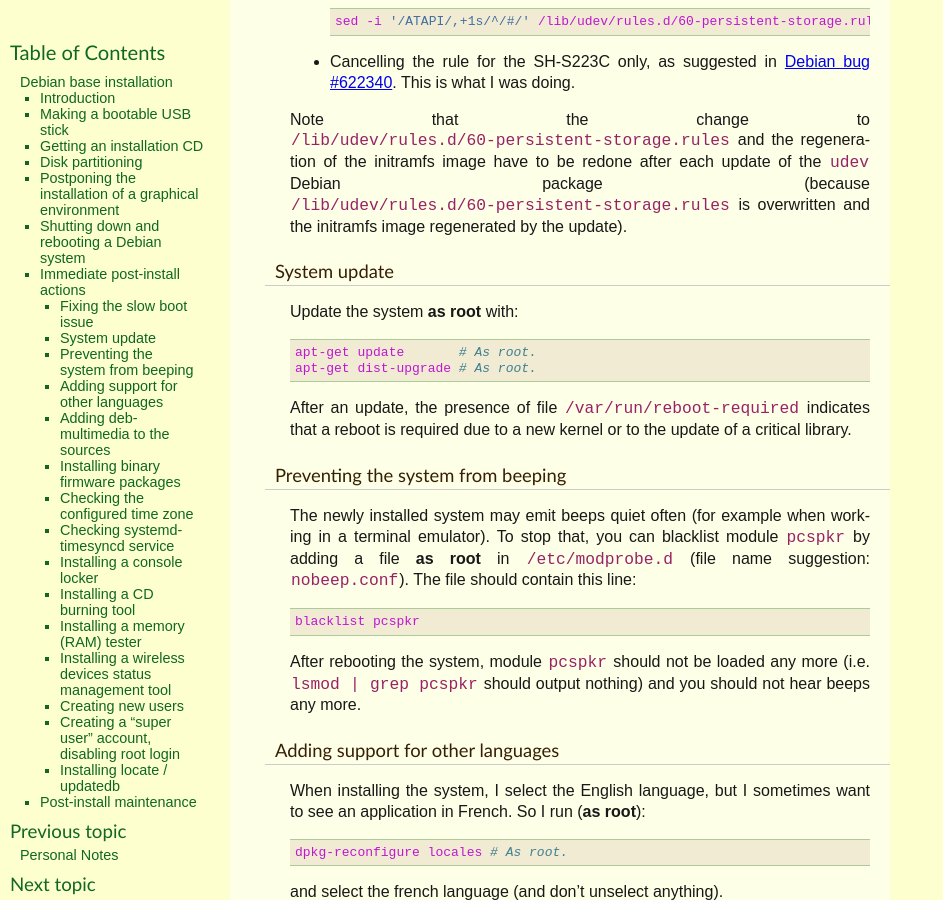
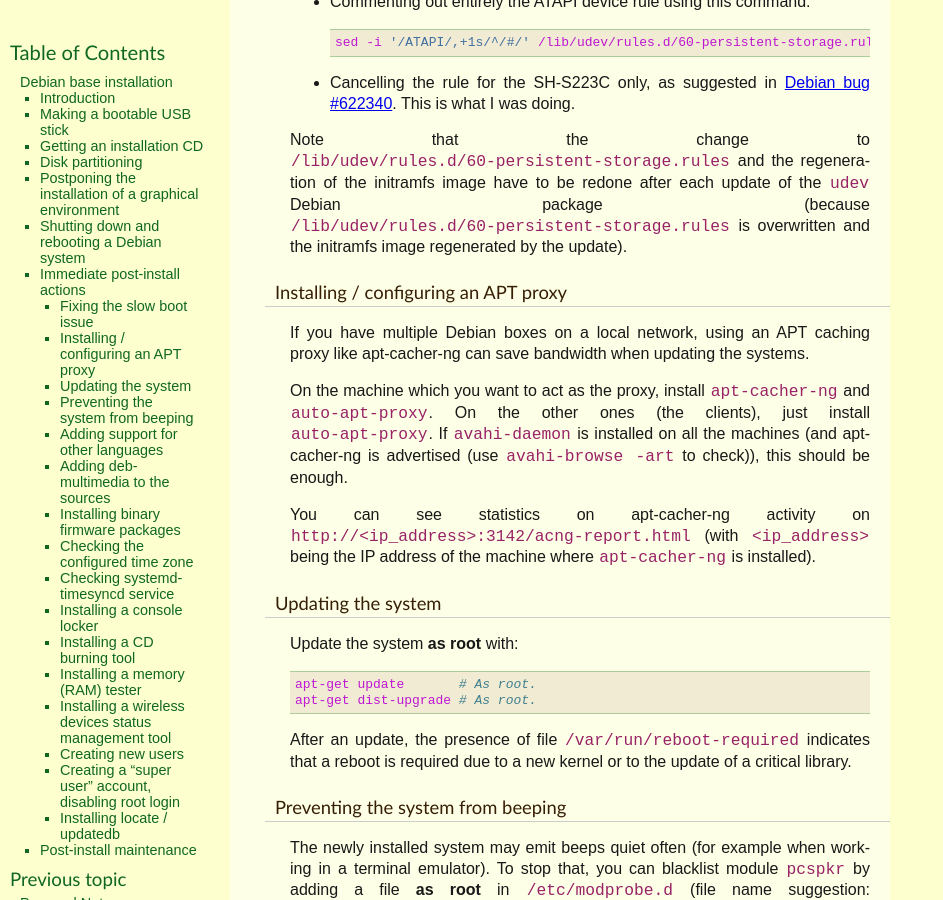
Before and after one commit to thierr26/thierr26_personal_notes_sphinx_sources, a Sphinx documentation site: the page built from source/debian_base_install.rst, in a window 1280 px wide and 900 px high, scrolled down 3867 px. Shown: the whole window, without its empty margins (0-943 px from the left). Built offline with Sphinx 7.4.7, drawn with Linux system fonts in a browser that asks for light colours; some of the changed text lies outside the part shown.

Commit message:
Add the APT proxy section

```diff
--- a/source/debian_base_install.rst
+++ b/source/debian_base_install.rst
@@ -222,8 +222,31 @@ the ``udev`` Debian package (because
 initramfs image regenerated by the update).
 
 
-System update
-~~~~~~~~~~~~~
+Installing / configuring an APT proxy
+~~~~~~~~~~~~~~~~~~~~~~~~~~~~~~~~~~~~~
+
+.. index::
+  single: apt-cacher-ng
+  single: auto-apt-proxy
+  single: avahi-daemon
+  single: avahi-browse
+
+If you have multiple Debian boxes on a local network, using an APT caching
+proxy like apt-cacher-ng can save bandwidth when updating the systems.
+
+On the machine which you want to act as the proxy, install ``apt-cacher-ng``
+and ``auto-apt-proxy``. On the other ones (the clients), just install
+``auto-apt-proxy``. If ``avahi-daemon`` is installed on all the machines (and
+apt-cacher-ng is advertised (use ``avahi-browse -art`` to check)), this should
+be enough.
+
+You can see statistics on apt-cacher-ng activity on
+``http://<ip_address>:3142/acng-report.html`` (with ``<ip_address>`` being the
+IP address of the machine where ``apt-cacher-ng`` is installed).
+
+
+Updating the system
+~~~~~~~~~~~~~~~~~~~
 
 .. index::
   pair: apt-get commands; update
```
